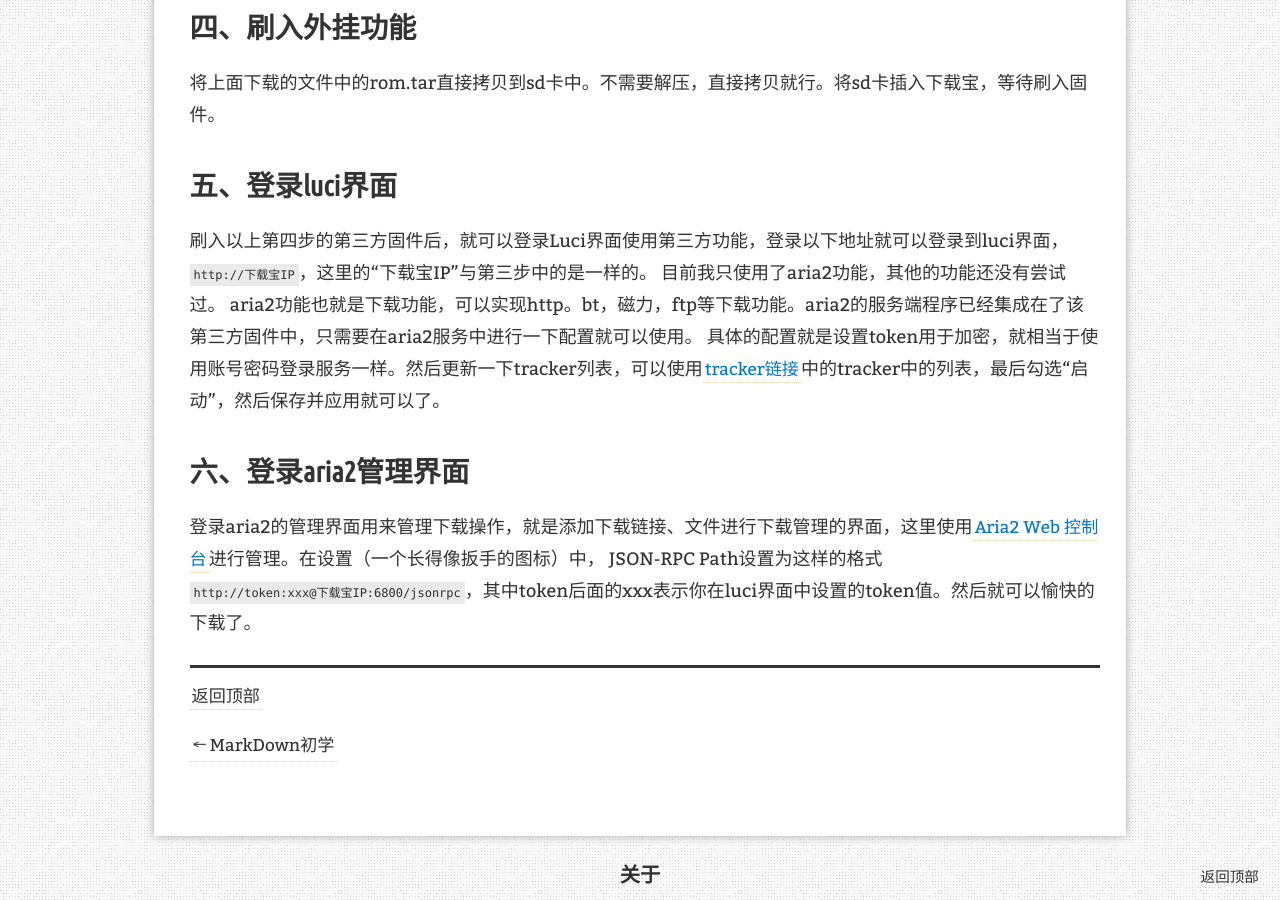
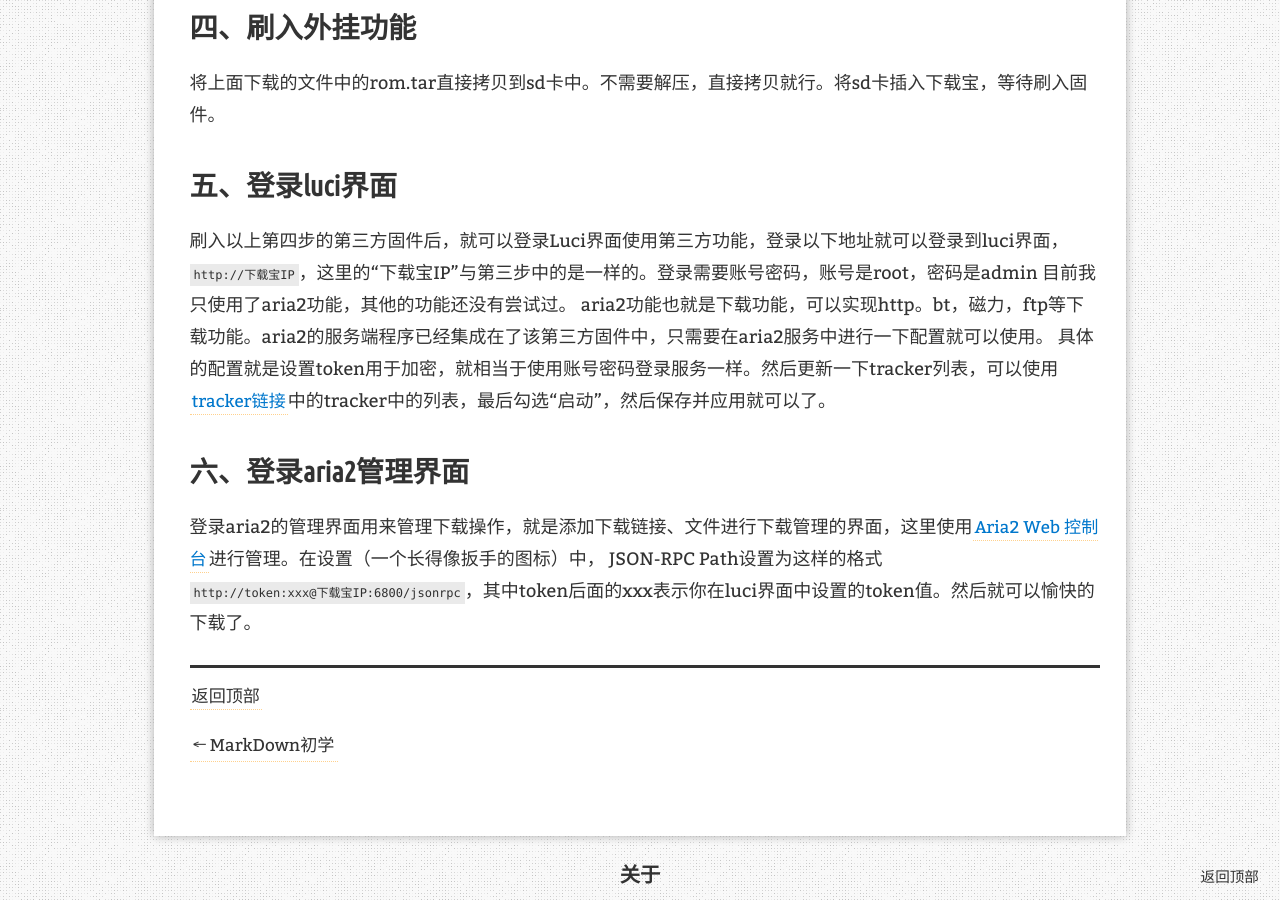
Before and after one commit to Aioleos/Aioleos.github.io, a Jekyll site: the page built from _posts/2018-7-3-xunlei-xiazaibao.markdown, in a window 1280 px wide and 900 px high, scrolled down 1290 px. Built offline with Jekyll 4.4.1, drawn with Linux system fonts in a browser that asks for light colours; our own code applies the rules of GitHub Pages for plain Markdown files; comment, search, counter and statistics services are not loaded; some of the changed lines change nothing that is shown.

Commit message:
Update 2018-7-3-xunlei-xiazaibao.markdown

```diff
--- a/_posts/2018-7-3-xunlei-xiazaibao.markdown
+++ b/_posts/2018-7-3-xunlei-xiazaibao.markdown
@@ -18,7 +18,7 @@
 将上面下载的文件中的rom.tar直接拷贝到sd卡中。不需要解压，直接拷贝就行。将sd卡插入下载宝，等待刷入固件。
 
 ## 五、登录luci界面
-刷入以上第四步的第三方固件后，就可以登录Luci界面使用第三方功能，登录以下地址就可以登录到luci界面，`http://下载宝IP`，这里的“下载宝IP”与第三步中的是一样的。
+刷入以上第四步的第三方固件后，就可以登录Luci界面使用第三方功能，登录以下地址就可以登录到luci界面，`http://下载宝IP`，这里的“下载宝IP”与第三步中的是一样的。登录需要账号密码，账号是root，密码是admin
 目前我只使用了aria2功能，其他的功能还没有尝试过。
 aria2功能也就是下载功能，可以实现http。bt，磁力，ftp等下载功能。aria2的服务端程序已经集成在了该第三方固件中，只需要在aria2服务中进行一下配置就可以使用。
 具体的配置就是设置token用于加密，就相当于使用账号密码登录服务一样。然后更新一下tracker列表，可以使用[tracker链接](https://github.com/ngosang/trackerslist)中的tracker中的列表，最后勾选“启动”，然后保存并应用就可以了。
```
